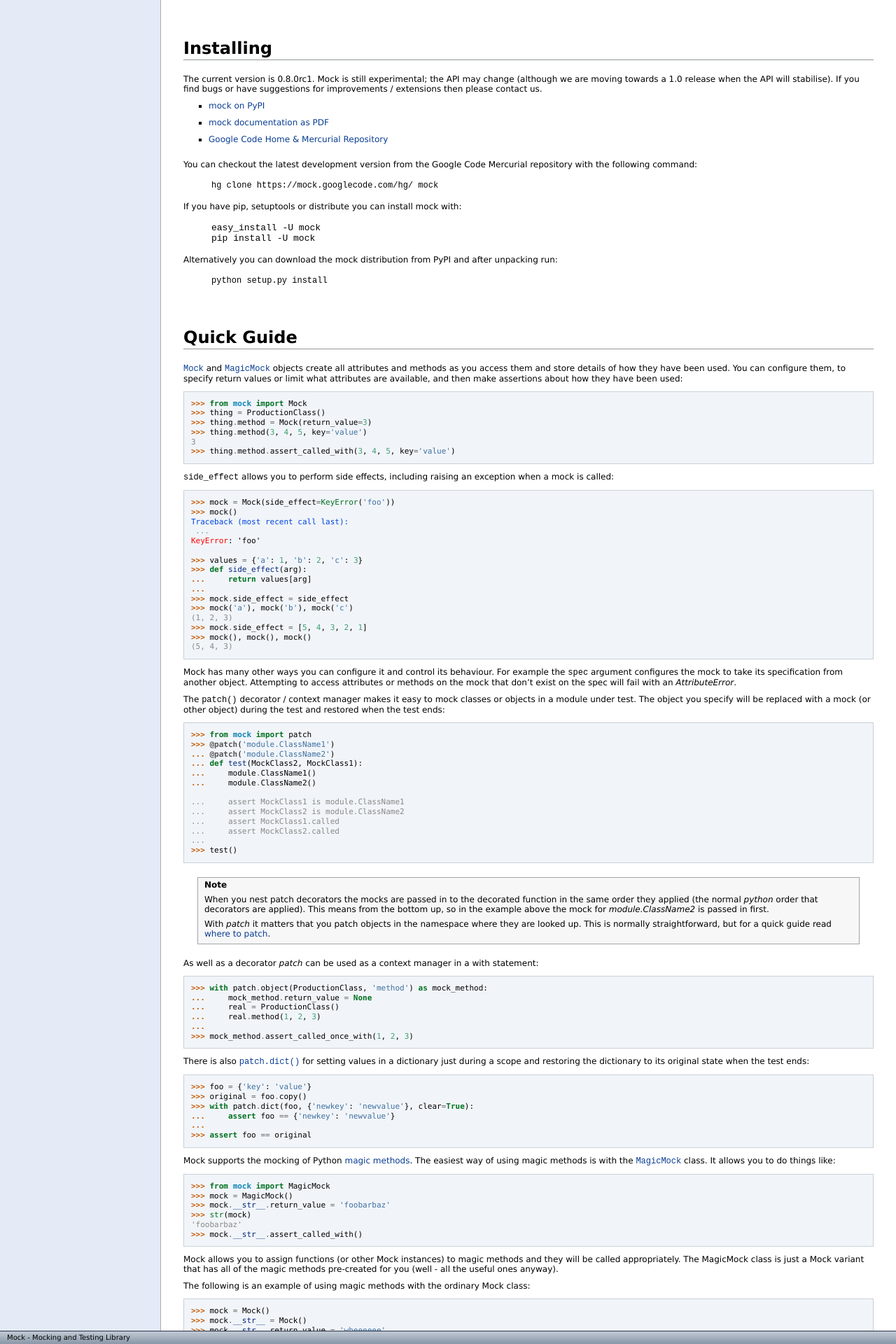
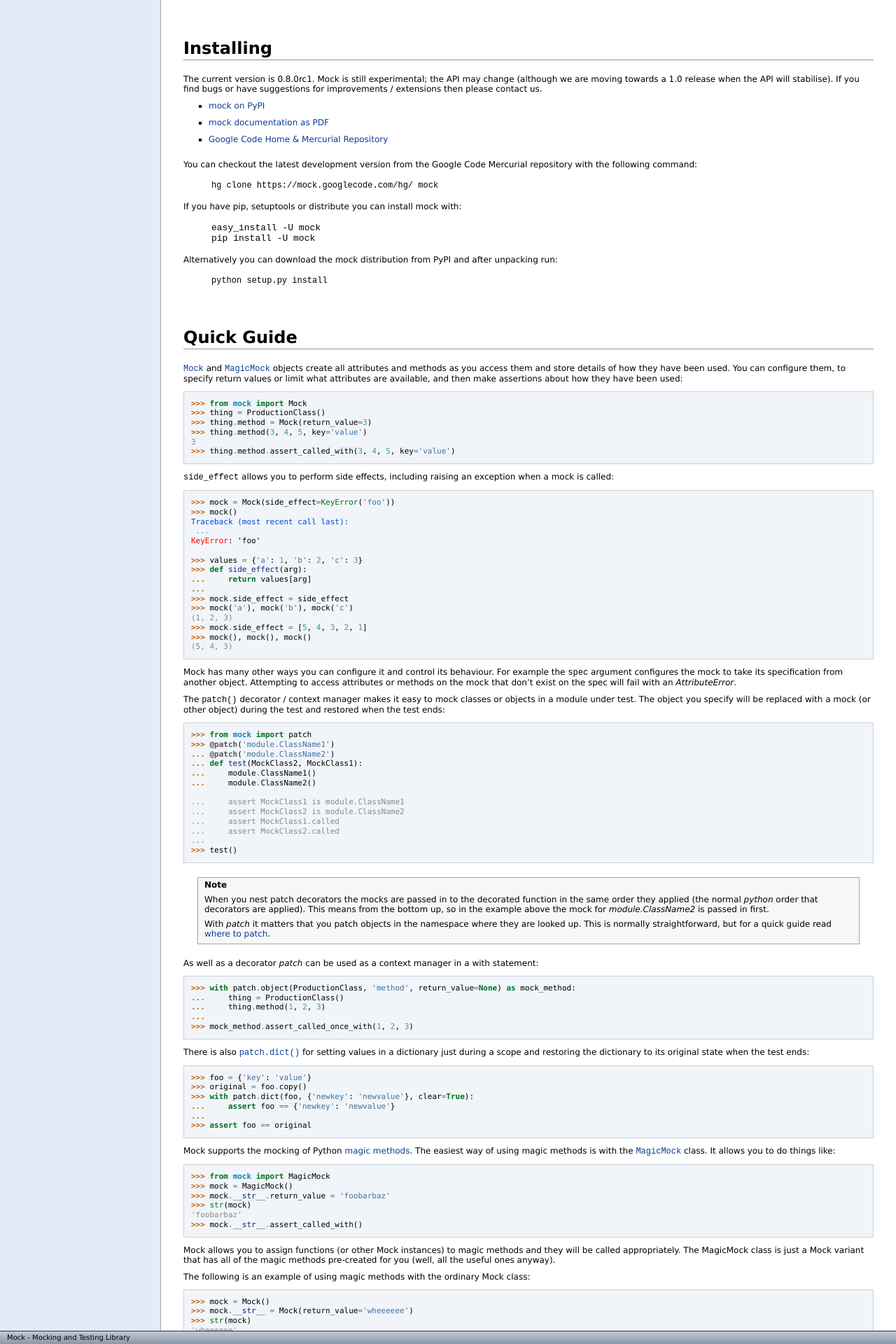
Before and after one commit to testing-cabal/mock, a Sphinx documentation site: the page built from docs/index.txt, in a window 1280 px wide. Shown: the part 3080-5000 px from the top of the page at 70% size. Built offline with Sphinx 7.4.7, drawn with Linux system fonts in a browser that asks for light colours.

Commit message:
Docs update

```diff
--- a/docs/index.txt
+++ b/docs/index.txt
@@ -211,10 +211,9 @@ statement:
 
 .. doctest::
 
-    >>> with patch.object(ProductionClass, 'method') as mock_method:
-    ...     mock_method.return_value = None
-    ...     real = ProductionClass()
-    ...     real.method(1, 2, 3)
+    >>> with patch.object(ProductionClass, 'method', return_value=None) as mock_method:
+    ...     thing = ProductionClass()
+    ...     thing.method(1, 2, 3)
     ...
     >>> mock_method.assert_called_once_with(1, 2, 3)
 
@@ -247,7 +246,7 @@ allows you to do things like:
 
 Mock allows you to assign functions (or other Mock instances) to magic methods
 and they will be called appropriately. The MagicMock class is just a Mock
-variant that has all of the magic methods pre-created for you (well - all the
+variant that has all of the magic methods pre-created for you (well, all the
 useful ones anyway).
 
 The following is an example of using magic methods with the ordinary Mock
@@ -256,8 +255,7 @@ class:
 .. doctest::
 
     >>> mock = Mock()
-    >>> mock.__str__ = Mock()
-    >>> mock.__str__.return_value = 'wheeeeee'
+    >>> mock.__str__ = Mock(return_value='wheeeeee')
     >>> str(mock)
     'wheeeeee'
 
```
